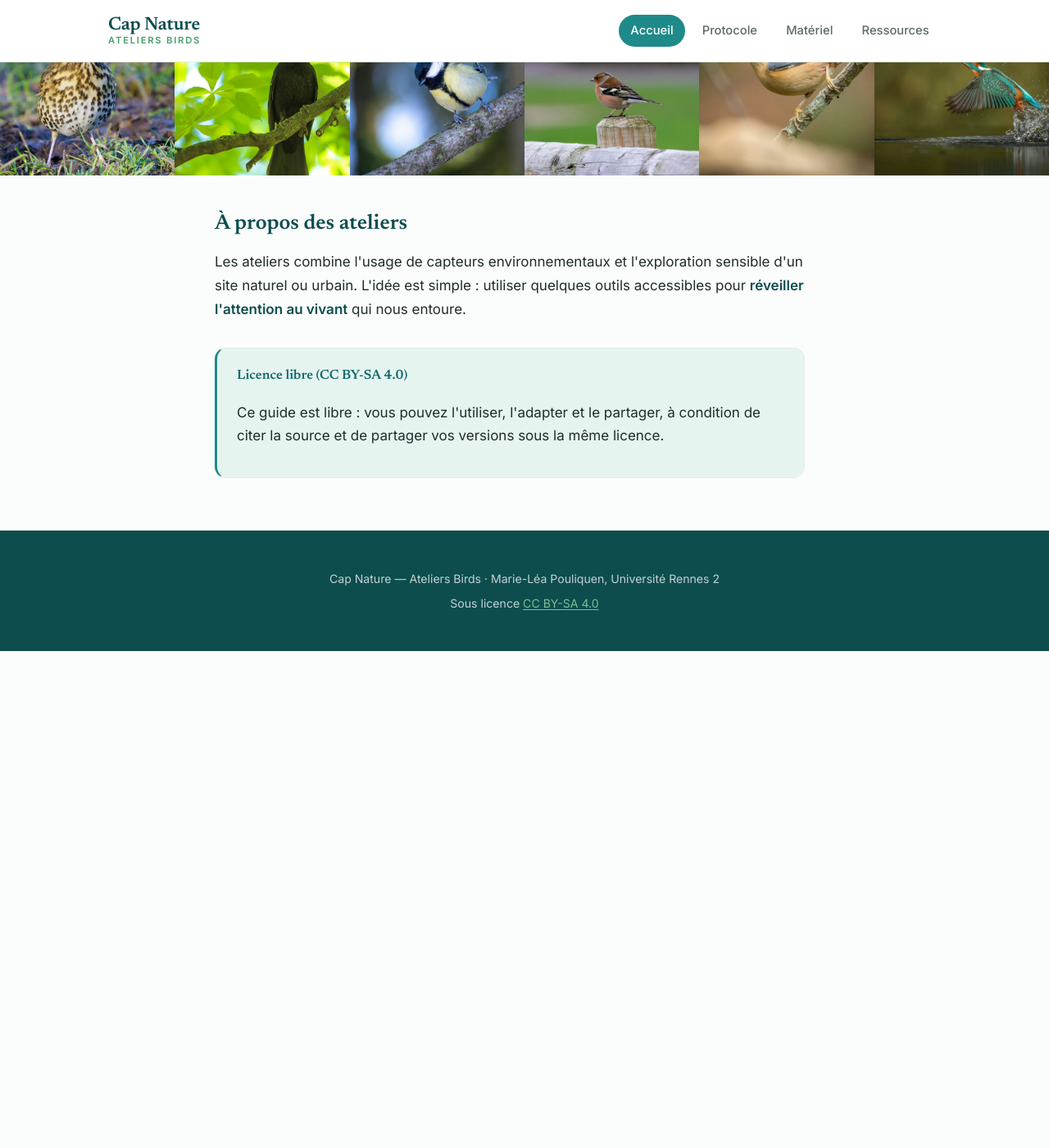
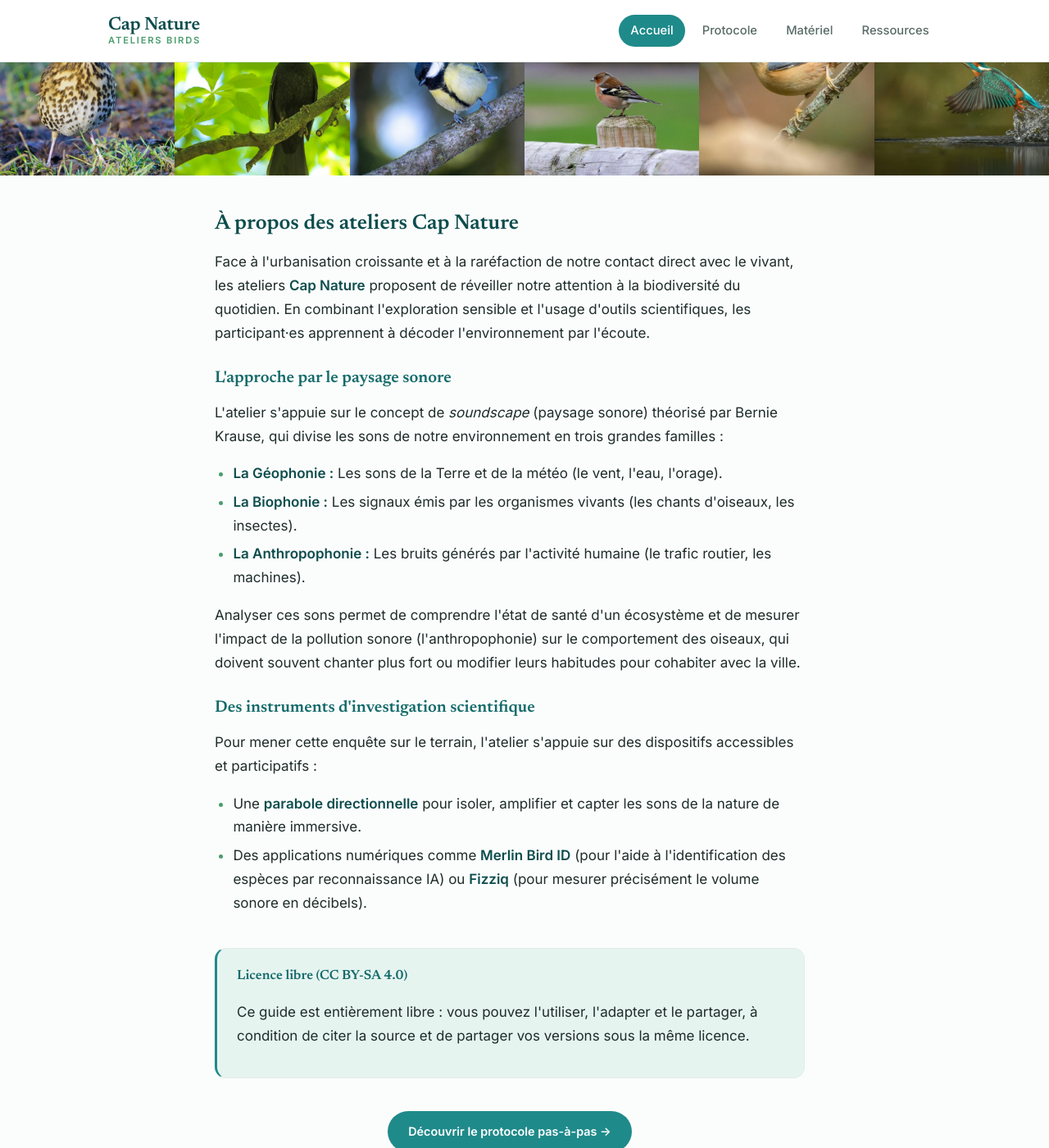
Before and after one commit to marieleapouliquen/wiki-cap-nature, a Jekyll site: the page built from index.md, in a window 1280 px wide and 1400 px high, scrolled down 709 px. Shown: the whole window at 82% size. Built offline with Jekyll 4.4.1, drawn with Linux system fonts in a browser that asks for light colours; before the commit the page ends 1503 px from its top, so only the background shows below that.

Commit message:
Update index.md

```diff
--- a/index.md
+++ b/index.md
@@ -42,7 +42,6 @@ cards:
 
 {% include hero.html title=page.hero.title subtitle=page.hero.subtitle tags=page.hero.tags %}
 
-<!-- 1. ACCÈS DIRECT AU CONTENU  -->
 <section class="section-wide">
   <div class="section">
     <p style="font-size: 1.15rem; margin-bottom: 2rem; max-width: 820px;">
@@ -53,18 +52,44 @@ cards:
   </div>
 </section>
 
-<!-- 2. LES PHOTOS -->
 {% include photo-band.html photos=page.photos %}
 
-<!-- 3. LE CONTEXTE ET LES INFOS SECONDAIRES -->
-<div class="section" style="max-width: 820px; margin-top: 2rem;">
+<div class="section" style="max-width: 820px; margin-top: 2.5rem;">
   <main class="content" style="max-width: none;">
-    <h2>À propos des ateliers</h2>
-    <p>Les ateliers combine l'usage de capteurs environnementaux et l'exploration sensible d'un site naturel ou urbain. L'idée est simple : utiliser quelques outils accessibles pour <strong>réveiller l'attention au vivant</strong> qui nous entoure.</p>
+    <h2>À propos des ateliers Cap Nature</h2>
+    <p>
+      Face à l'urbanisation croissante et à la raréfaction de notre contact direct avec le vivant, les ateliers <strong>Cap Nature</strong> proposent de réveiller notre attention à la biodiversité du quotidien. En combinant l'exploration sensible et l'usage d'outils scientifiques, les participant·es apprennent à décoder l'environnement par l'écoute.
+    </p>
 
-    <div class="callout info" style="margin-top: 2rem;">
+    <h3>L'approche par le paysage sonore</h3>
+    <p>
+      L'atelier s'appuie sur le concept de <em>soundscape</em> (paysage sonore) théorisé par Bernie Krause, qui divise les sons de notre environnement en trois grandes familles :
+    </p>
+    <ul>
+      <li><strong>La Géophonie :</strong> Les sons de la Terre et de la météo (le vent, l'eau, l'orage).</li>
+      <li><strong>La Biophonie :</strong> Les signaux émis par les organismes vivants (les chants d'oiseaux, les insectes).</li>
+      <li><strong>La Anthropophonie :</strong> Les bruits générés par l'activité humaine (le trafic routier, les machines).</li>
+    </ul>
+    <p>
+      Analyser ces sons permet de comprendre l'état de santé d'un écosystème et de mesurer l'impact de la pollution sonore (l'anthropophonie) sur le comportement des oiseaux, qui doivent souvent chanter plus fort ou modifier leurs habitudes pour cohabiter avec la ville.
+    </p>
+
+    <h3>Des instruments d'investigation scientifique</h3>
+    <p>
+      Pour mener cette enquête sur le terrain, l'atelier s'appuie sur des dispositifs accessibles et participatifs :
+    </p>
+    <ul>
+      <li>Une <strong>parabole directionnelle</strong> pour isoler, amplifier et capter les sons de la nature de manière immersive.</li>
+      <li>Des applications numériques comme <strong>Merlin Bird ID</strong> (pour l'aide à l'identification des espèces par reconnaissance IA) ou <strong>Fizziq</strong> (pour mesurer précisément le volume sonore en décibels).</li>
+    </ul>
+
+    <div class="callout info" style="margin-top: 2.5rem;">
       <p class="callout-title">Licence libre (CC BY-SA 4.0)</p>
-      <p>Ce guide est libre : vous pouvez l'utiliser, l'adapter et le partager, à condition de citer la source et de partager vos versions sous la même licence.</p>
+      <p>Ce guide est entièrement libre : vous pouvez l'utiliser, l'adapter et le partager, à condition de citer la source et de partager vos versions sous la même licence.</p>
     </div>
+
+    <p style="text-align: center; margin-top: 2.5rem;">
+      <a href="{{ '/protocole/' | relative_url }}" class="btn">Découvrir le protocole pas-à-pas →</a>
+    </p>
   </main>
 </div>
```
